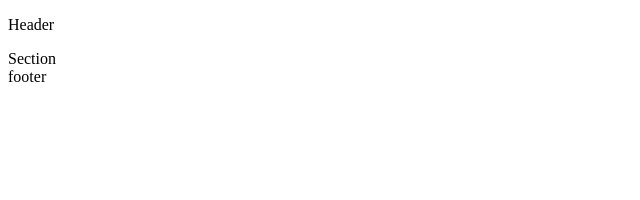
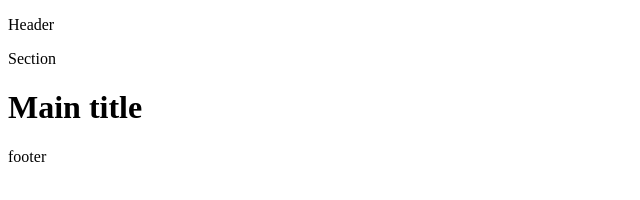
Before and after one commit to Lumineks/git_practice, a plain HTML site: page index.html in a window 1280 px wide. Shown: the whole page, without its empty margins (0-640 px from the left). Drawn offline with Linux system fonts and the light colour scheme.

Commit message:
add h1 heading

```diff
--- a/index.html
+++ b/index.html
@@ -15,6 +15,8 @@
 
   <section>Section</section>
 
+  <h1>Main title</h1>
+
   <footer>
     footer
   </footer>
```
